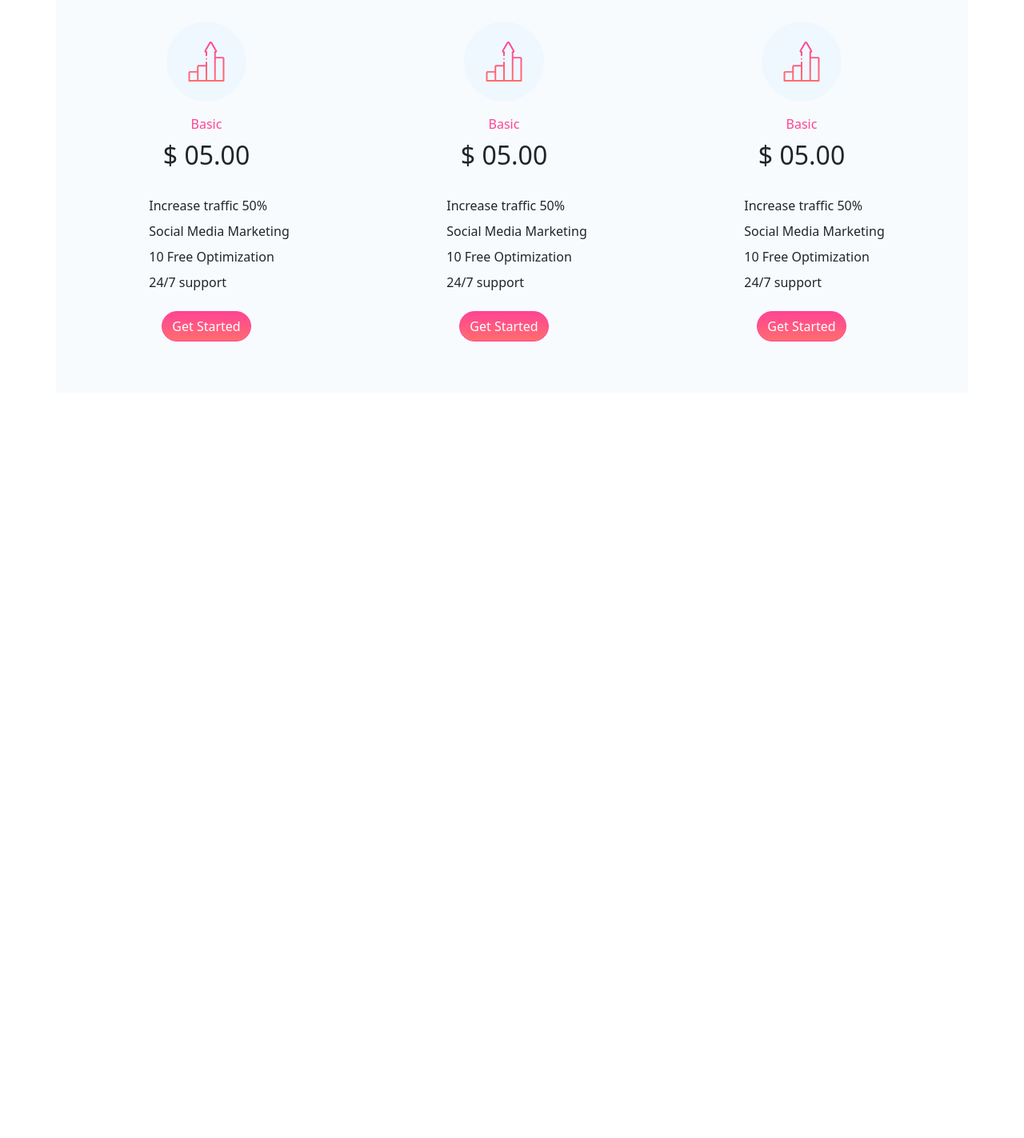
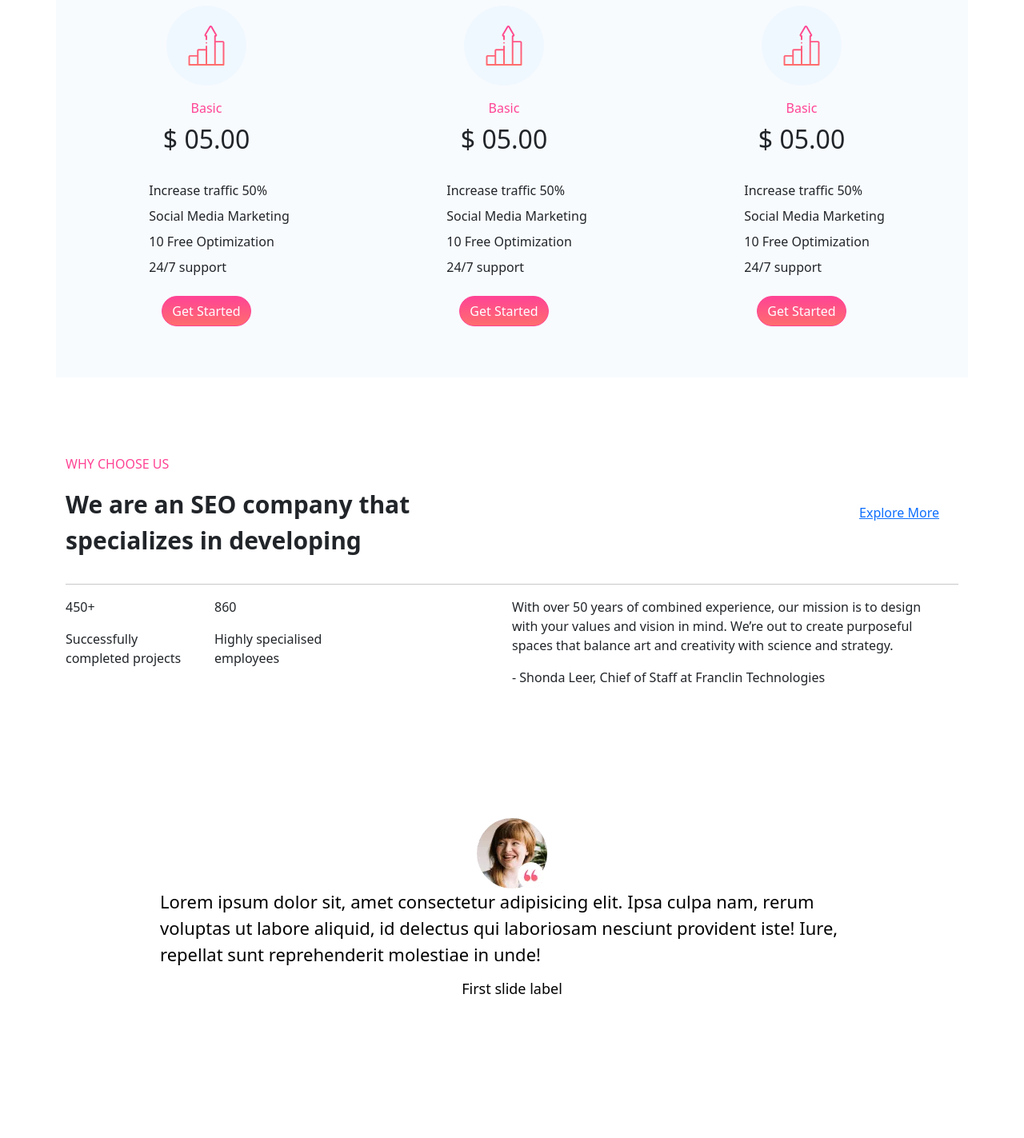
Before and after one commit to saloni11042/Calvino, a plain HTML site: page index.html in a window 1280 px wide. Shown: the part 1757-3180 px from the top of the page at 80% size. Before the commit the page ends 2248 px from the top, so only its background shows below. Drawn offline with nearby package versions, Linux system fonts and the light colour scheme.

Commit message:
slider added

```diff
--- a/index.html
+++ b/index.html
@@ -47,7 +47,7 @@
         </div>
       </nav>
 
-        <div class="row justify-content-center align-items-center header-row">
+        <div class="row w-100 justify-content-center align-items-center header-row">
             <div class="col col-12 col-sm-6 col-lg-5 header-content">
                 <div class="bg-white rounded-pill text-center digital-box">Digital Marketing Expert</div>
                 <h1 class="mt-4 fs-1">We bring you new customers</h1>
@@ -66,7 +66,7 @@
           <h2 class="text-center">Provide Awesome Service With Our Tools</h2>
         </div>
       </div>
-      <div class="row justify-content-around">
+      <div class="row w-100 justify-content-around">
         <div class="col col-lg-2 ">
           <div class="card card-col" style="width: 18rem;">
             <div class="card-body">
@@ -117,8 +117,8 @@
         </div>
       </div>
     </section>
-<section class="about w-100">
-  <div class="row justify-content-around align-items-center mt-5 mb-5">
+<section class="about w-100 container-fluid">
+  <div class="row w-100 justify-content-around align-items-center mt-5 mb-5">
     <div class="col col-lg-5">
       <img src="./images/about1.png" class="w-100">
     </div>
@@ -132,7 +132,7 @@
   </div>
 </section>
 <section class="pricing container">
-  <div class="row">
+  <div class="row w-100">
     <div class="col d-flex justify-content-center align-items-center flex-column">
       <p>PRICING PLAN</p>
       <h2>Choose Your Best Pricing Plan</h2>
@@ -203,6 +203,89 @@
     </div>
   </div>
 </section>
+<section class="explore container">
+  <div class="row mt-5 pt-5 w-100 justify-content-between align-items-center explore-row">
+    <div class="col col-lg-6">
+      <p class="explore-text">WHY CHOOSE US</p>
+      <p class="explore-heading">We are an SEO company that specializes in developing</p>
+    </div>
+    <div class="col col-lg-6 d-flex justify-content-end">
+      <a href="">Explore More</a>
+    </div>
+  </div>
+  <hr>
+  <div class="row w-100 justify-content-between">
+    <div class="col col-lg-4">
+      <div class="row">
+        <div class="col">
+          <p class="count">450+</p>
+          <p>Successfully completed projects</p>
+        </div>
+        <div class="col">
+          <p class="count">860</p>
+          <p>Highly specialised employees</p>
+        </div>
+      </div>
+    </div>
+    <div class="col col-lg-6">
+      <p>With over 50 years of combined experience, our mission is to design with your values and vision in mind. We’re out to create purposeful spaces that balance art and creativity with science and strategy.</p>
+      <p>- Shonda Leer, Chief of Staff at Franclin Technologies</p>
+    </div>
+  </div>
+</section>
+<section class="slider  mt-5" style="height: 500px;">
+  <div id="carouselExampleCaptions" class="carousel slide">
+    <div class="carousel-indicators">
+      <button type="button" data-bs-target="#carouselExampleCaptions" data-bs-slide-to="0" class="active" aria-current="true" aria-label="Slide 1"></button>
+      <button type="button" data-bs-target="#carouselExampleCaptions" data-bs-slide-to="1" aria-label="Slide 2"></button>
+      <button type="button" data-bs-target="#carouselExampleCaptions" data-bs-slide-to="2" aria-label="Slide 3"></button>
+    </div>
+    <div class="carousel-inner">
+      <div class="carousel-item active">
+        <div class="">
+
+          <div class="d-flex justify-content-center align-items-center flex-column slider-content">
+            <img src="./images/t-woner.png" class=" " alt="...">
+
+            <p>Lorem ipsum dolor sit, amet consectetur adipisicing elit. Ipsa culpa nam, rerum voluptas ut labore aliquid, id delectus qui laboriosam nesciunt provident iste! Iure, repellat sunt reprehenderit molestiae in unde!</p>
+            <h5>First slide label</h5>
+          </div>
+        </div>
+
+      </div>
+      <div class="carousel-item">
+        <div class="bg-dark">
+
+          <div class="text-white slider-content">
+            <img src="./images/t-woner.png" class=" " alt="...">
+
+            <p>Lorem ipsum dolor sit, amet consectetur adipisicing elit. Ipsa culpa nam, rerum voluptas ut labore aliquid, id delectus qui laboriosam nesciunt provident iste! Iure, repellat sunt reprehenderit molestiae in unde!</p>
+            <h5>First slide label</h5>
+          </div>
+        </div>
+      </div>
+      <div class="carousel-item">
+        <div class="bg-dark">
+
+          <div class="text-white slider-content">
+            <img src="./images/t-woner.png" class=" " alt="...">
+
+            <p>Lorem ipsum dolor sit, amet consectetur adipisicing elit. Ipsa culpa nam, rerum voluptas ut labore aliquid, id delectus qui laboriosam nesciunt provident iste! Iure, repellat sunt reprehenderit molestiae in unde!</p>
+            <h5>First slide label</h5>
+          </div>
+        </div>
+      </div>
+    </div>
+    <button class="carousel-control-prev" type="button" data-bs-target="#carouselExampleCaptions" data-bs-slide="prev">
+      <span class="carousel-control-prev-icon" aria-hidden="true"></span>
+      <span class="visually-hidden">Previous</span>
+    </button>
+    <button class="carousel-control-next" type="button" data-bs-target="#carouselExampleCaptions" data-bs-slide="next">
+      <span class="carousel-control-next-icon" aria-hidden="true"></span>
+      <span class="visually-hidden">Next</span>
+    </button>
+  </div>
+</section>
 
     <script src="https://cdn.jsdelivr.net/npm/bootstrap@5.3.3/dist/js/bootstrap.bundle.min.js" integrity="sha384-YvpcrYf0tY3lHB60NNkmXc5s9fDVZLESaAA55NDzOxhy9GkcIdslK1eN7N6jIeHz" crossorigin="anonymous"></script>
 </body>
--- a/style.css
+++ b/style.css
@@ -121,3 +121,24 @@ background-color: white !important;
    border: 1px solid #e86da2 !important;
    color: #ff4495 !important;
    }
+   .explore-text{
+      color: #ff4495;
+   }
+   .explore-heading{
+      font-size: 30px;
+      font-weight: 700;
+   }
+   /* .explore-row{
+      column-gap: 50px !important;
+   } */
+.slider-content{
+   padding: 100px 200px;
+   color: black;
+}
+.slider-content p{
+   font-size: 22px;
+}
+.slider-content h5{
+   font-size: 18px;
+   font-weight: normal;
+}
```
Also changed, not shown: images/t-woner.png (added).
